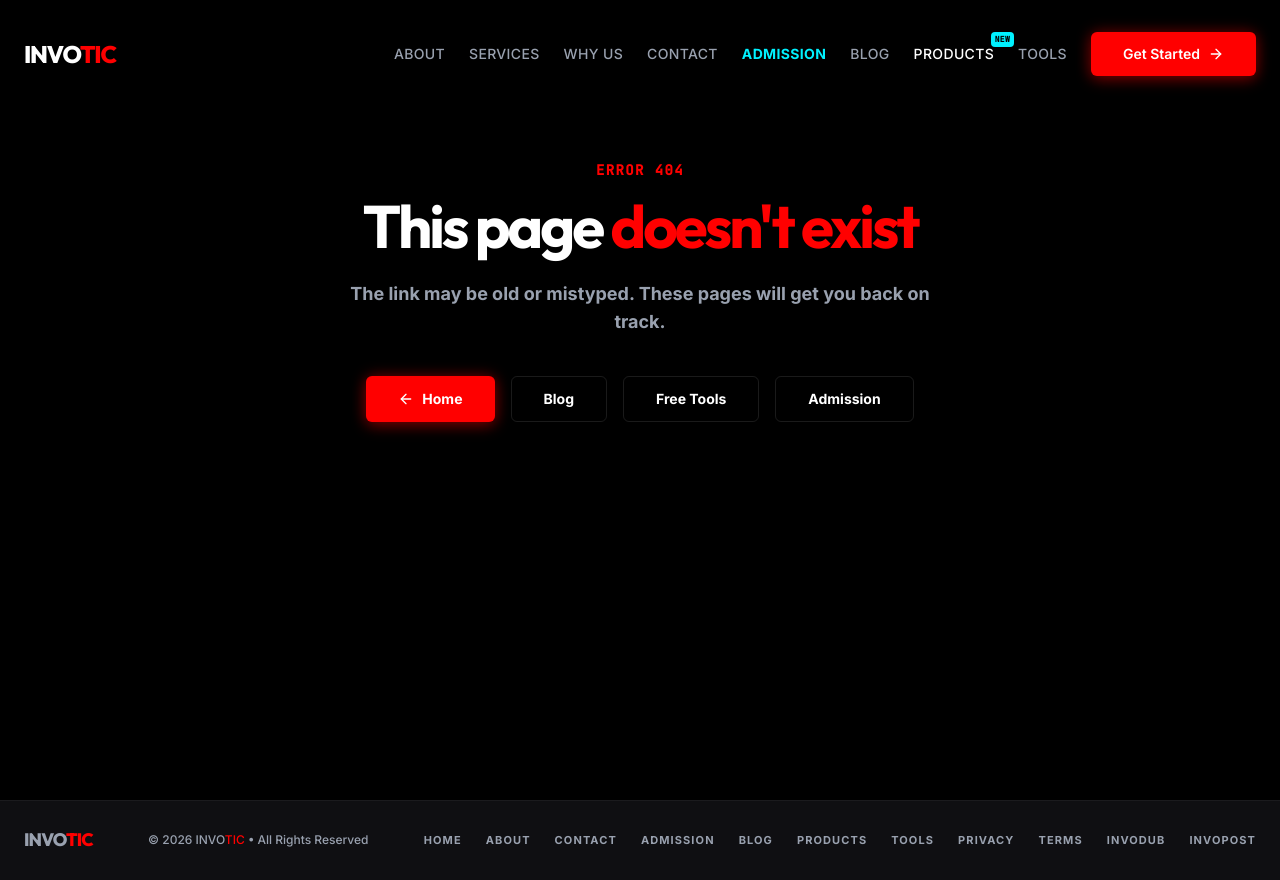
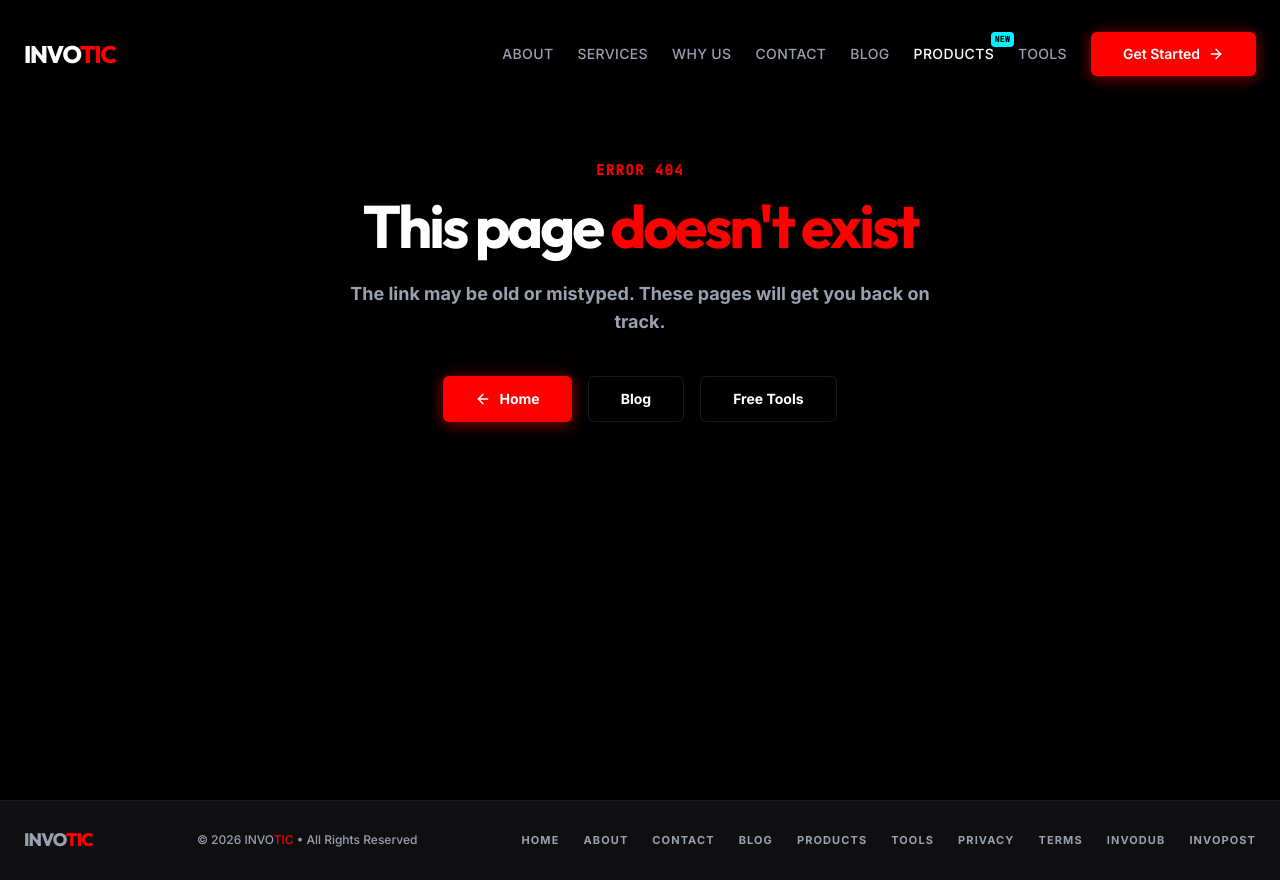
Before and after one commit to Sheraz19973/INVOTIC, a React (Vite) app: page /404 in a window 1280 px wide. Built offline with nearby package versions, Linux system fonts and the light colour scheme.

Commit message:
Remove admission: menu, footer and 404 links; titles (1/6)

```diff
--- a/src/components/BlogPost.tsx
+++ b/src/components/BlogPost.tsx
@@ -20,7 +20,7 @@ import NotFound from './NotFound';
 
 const whatsappNumber = '923484166937';
 const SITE_URL = 'https://invotic.com';
-const DEFAULT_TITLE = 'INVOTIC | YouTube Automation Training by Sheraz Khan';
+const DEFAULT_TITLE = 'INVOTIC | YouTube Automation Agency by Sheraz Khan';
 const DEFAULT_DESC =
   'INVOTIC is a YouTube automation agency by Sheraz Khan: channel monetization, policy fixes and full automation, plus AI software and free creator tools.';
 
--- a/src/components/Footer.tsx
+++ b/src/components/Footer.tsx
@@ -16,7 +16,6 @@ export default function Footer() {
           <a href="/#home" className="inline-block py-2 hover:text-white transition-colors">Home</a>
           <a href="/about" className="inline-block py-2 hover:text-white transition-colors">About</a>
           <a href="/contact" className="inline-block py-2 hover:text-white transition-colors">Contact</a>
-          <a href="/admission" className="inline-block py-2 hover:text-white transition-colors">Admission</a>
           <a href="/blog" className="inline-block py-2 hover:text-white transition-colors">Blog</a>
           <a href="/products" className="inline-block py-2 hover:text-white transition-colors">Products</a>
           <a href="/tools" className="inline-block py-2 hover:text-white transition-colors">Tools</a>
--- a/src/components/InfoPage.tsx
+++ b/src/components/InfoPage.tsx
@@ -12,7 +12,7 @@ export default function InfoPage() {
 
   usePageSeo(
     page ? page.seoTitle : 'INVOTIC',
-    page ? page.seoDescription : 'INVOTIC — YouTube automation training and free creator tools.',
+    page ? page.seoDescription : 'INVOTIC — YouTube automation agency, AI software and free creator tools.',
     `/${slug ?? ''}`
   );
 
--- a/src/components/Navbar.tsx
+++ b/src/components/Navbar.tsx
@@ -52,12 +52,6 @@ export default function Navbar() {
               {link.name}
             </a>
           ))}
-          <Link
-            to="/admission"
-            className="text-sm font-bold text-brand-cyan hover:text-white transition-colors tracking-wide uppercase whitespace-nowrap"
-          >
-            Admission
-          </Link>
           <Link
             to="/blog"
             className="text-sm font-medium text-gray-400 hover:text-white transition-colors tracking-wide uppercase whitespace-nowrap"
@@ -132,13 +126,6 @@ export default function Navbar() {
                   </a>
                 ))}
                 <Link
-                  to="/admission"
-                  onClick={() => setIsOpen(false)}
-                  className="text-2xl font-display font-bold text-brand-cyan hover:text-white transition-colors"
-                >
-                  Admission
-                </Link>
-                <Link
                   to="/blog"
                   onClick={() => setIsOpen(false)}
                   className="text-2xl font-display font-bold text-gray-300 hover:text-brand-red transition-colors"
--- a/src/components/NotFound.tsx
+++ b/src/components/NotFound.tsx
@@ -21,7 +21,6 @@ export default function NotFound() {
     { to: '/', label: 'Home' },
     { to: '/blog', label: 'Blog' },
     { to: '/tools', label: 'Free Tools' },
-    { to: '/admission', label: 'Admission' },
   ];
 
   return (
```
